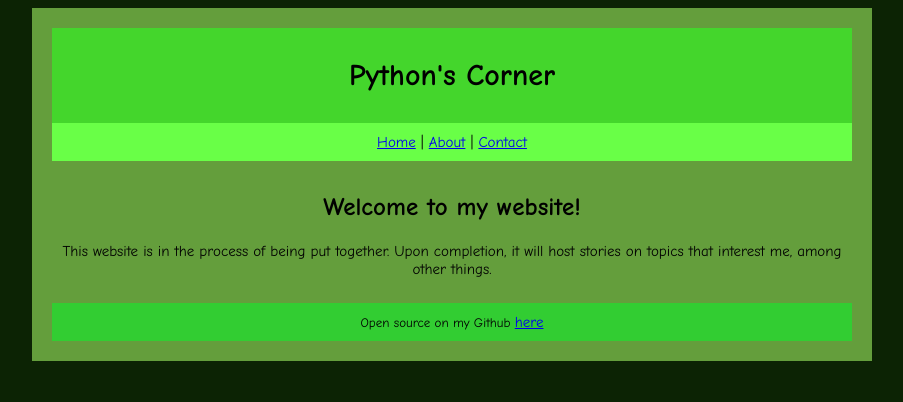
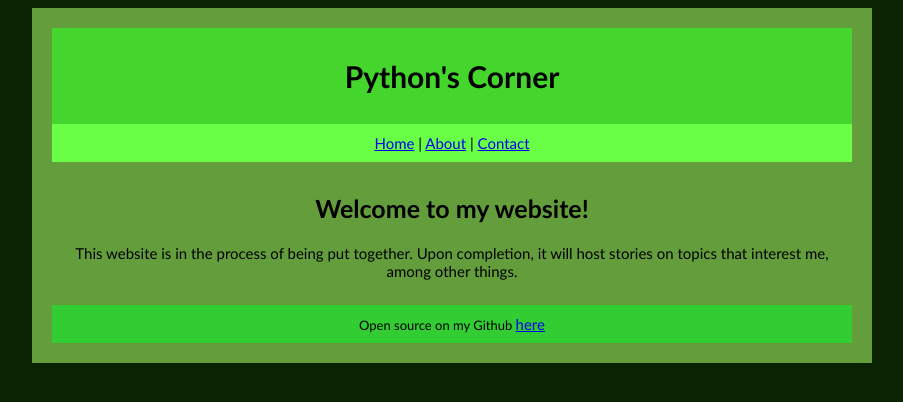
Before and after one commit to python4570/python4570.github.io, a plain HTML site: page index.html in a window 1280 px wide. Shown: the whole page, without its empty margins (188-1091 px from the left). Drawn offline with Linux system fonts and the light colour scheme.

Commit message:
update font family

```diff
--- a/index.html
+++ b/index.html
@@ -5,7 +5,7 @@
   <link rel="icon" type="image/x-icon" href="/snake.ico">
   <style>
     * {
-      font-family: Comic Sans MS;
+      font-family: Trebuchet MS;
       font-size: 15px;
     }
 
```
